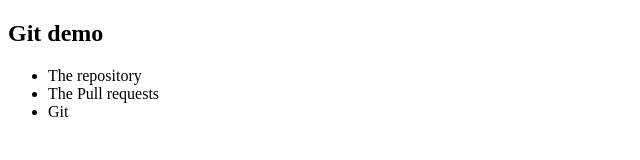
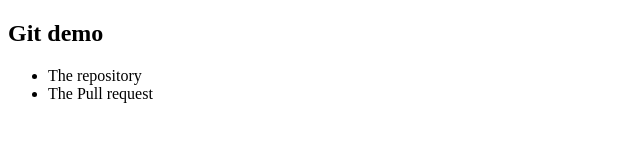
Before and after one commit to Claire-Couppie/noe-git, a plain HTML site: page index.html in a window 1280 px wide. Shown: the full height of the page, 0-640 px from the left. Drawn offline with Linux system fonts and the light colour scheme.

Commit message:
remove git part

```diff
--- a/index.html
+++ b/index.html
@@ -8,10 +8,7 @@
           The repository
         </li>
         <li>
-          The Pull requests
-        </li>
-        <li>
-          Git
+          The Pull request
         </li>
       </ul>
     </nav>
```
